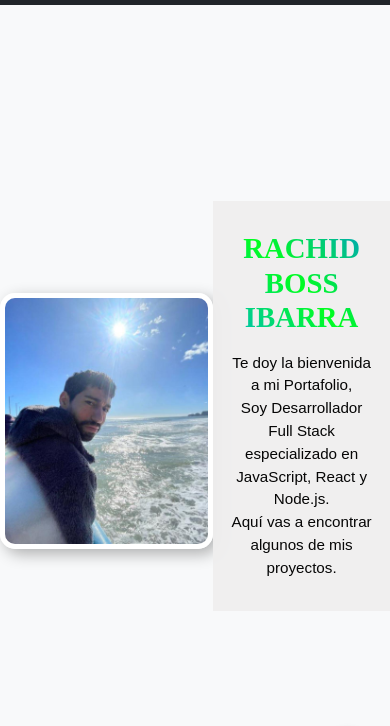
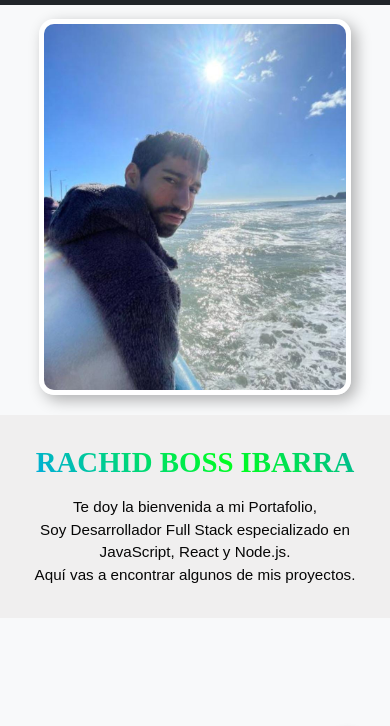
Before and after one commit to rachidboss23/Portafolio, a website: page index.html in a window 390 px wide. Shown: the part 51-777 px from the top of the page. Drawn offline with nearby package versions, Linux system fonts and the light colour scheme.

Commit message:
Update styles.css

```diff
--- a/src/assets/css/styles.css
+++ b/src/assets/css/styles.css
@@ -534,14 +534,21 @@ animation-fill-mode: forwards;
 
 /* Para pantallas menores a 768px (Móviles y Xiaomi Redmi Note 14) */
 @media (max-width: 768px) {
+    .hero-section {
+        flex-direction: column; /* Imagen arriba, texto abajo */
+        align-items: center;
+        text-align: center;
+        height: auto;
+    }
+
     .hero-text {
         padding: 20px;
     }
 
     .portfolio-image {
-        width: 100%;
+        width: 80%; /* Ajustar tamaño en móviles */
         height: auto;
-        margin-bottom: 40px;
+        margin-bottom: 20px;
     }
 
     .certificado-item {
@@ -554,8 +561,8 @@ animation-fill-mode: forwards;
     }
 
     .habilidades-grid {
-        grid-template-columns: repeat(2, 1fr);
-        gap: 10px;
+        grid-template-columns: repeat(3, 1fr); /* Organizar en filas de 3 */
+        gap: 15px;
     }
 
     .whatsapp-btn {
@@ -587,7 +594,7 @@ animation-fill-mode: forwards;
     }
 
     .habilidades-grid {
-        grid-template-columns: 1fr;
+        grid-template-columns: repeat(2, 1fr); /* Mantener al menos 2 por fila */
     }
 
     .habilidad i, .habilidad img {
```
